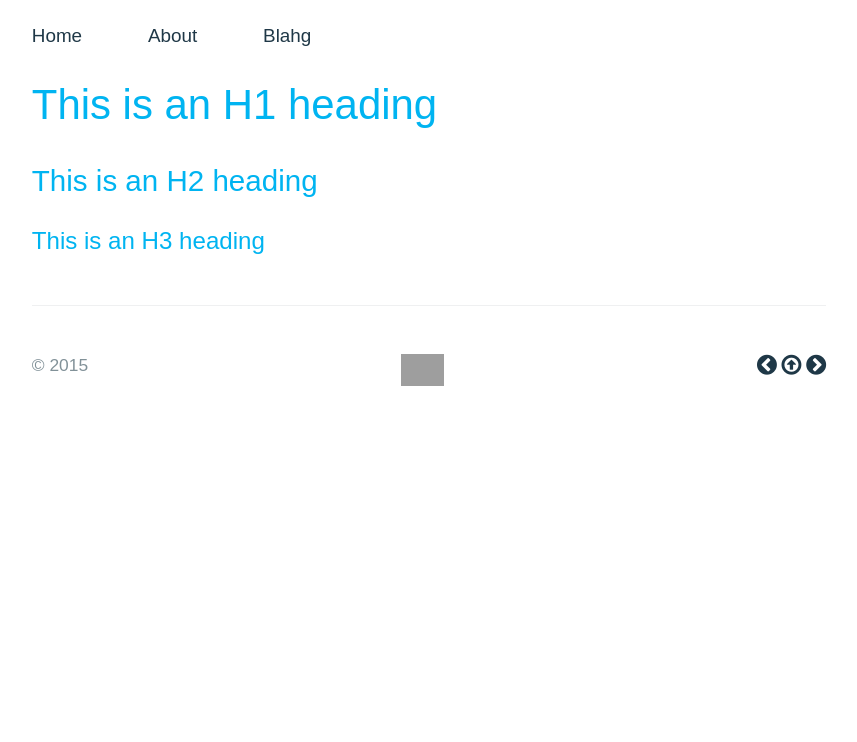
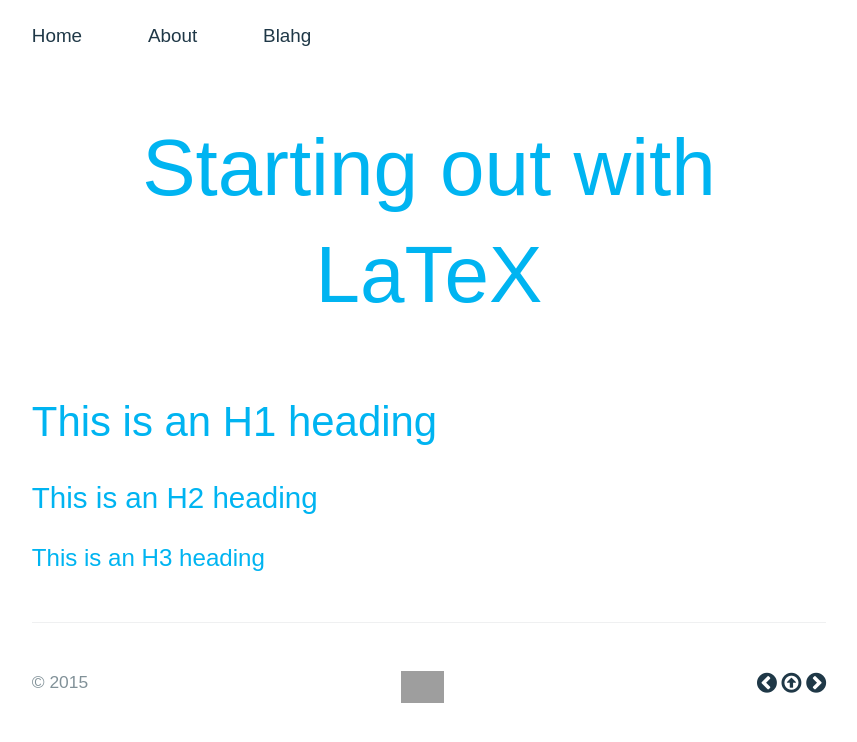
Before and after one commit to a-mar/blahg, a Jekyll site: the page built from index.html, in a window 1280 px wide. Shown: the top 742 px of the page, without its empty margins (211-1068 px from the left). Built offline with Jekyll 4.4.1, drawn with Linux system fonts in a browser that asks for light colours; nearby versions of some CDN libraries; some web fonts are replaced; Markdown is read by kramdown in place of the engine named in the settings; grey boxes are pictures that could not be loaded.

Commit message:
Update index.html

```diff
--- a/index.html
+++ b/index.html
@@ -3,6 +3,10 @@ layout: landingb
 title: BLAHG @ a-mar
 ---
 
+<section class="page-header">
+	<h2 class="project-tagline">Starting out with LaTeX</h2>
+</section>
+
 <h1>This is an H1 heading</h1>
 <h2>This is an H2 heading</h2>
 <h3>This is an H3 heading</h3>
```
